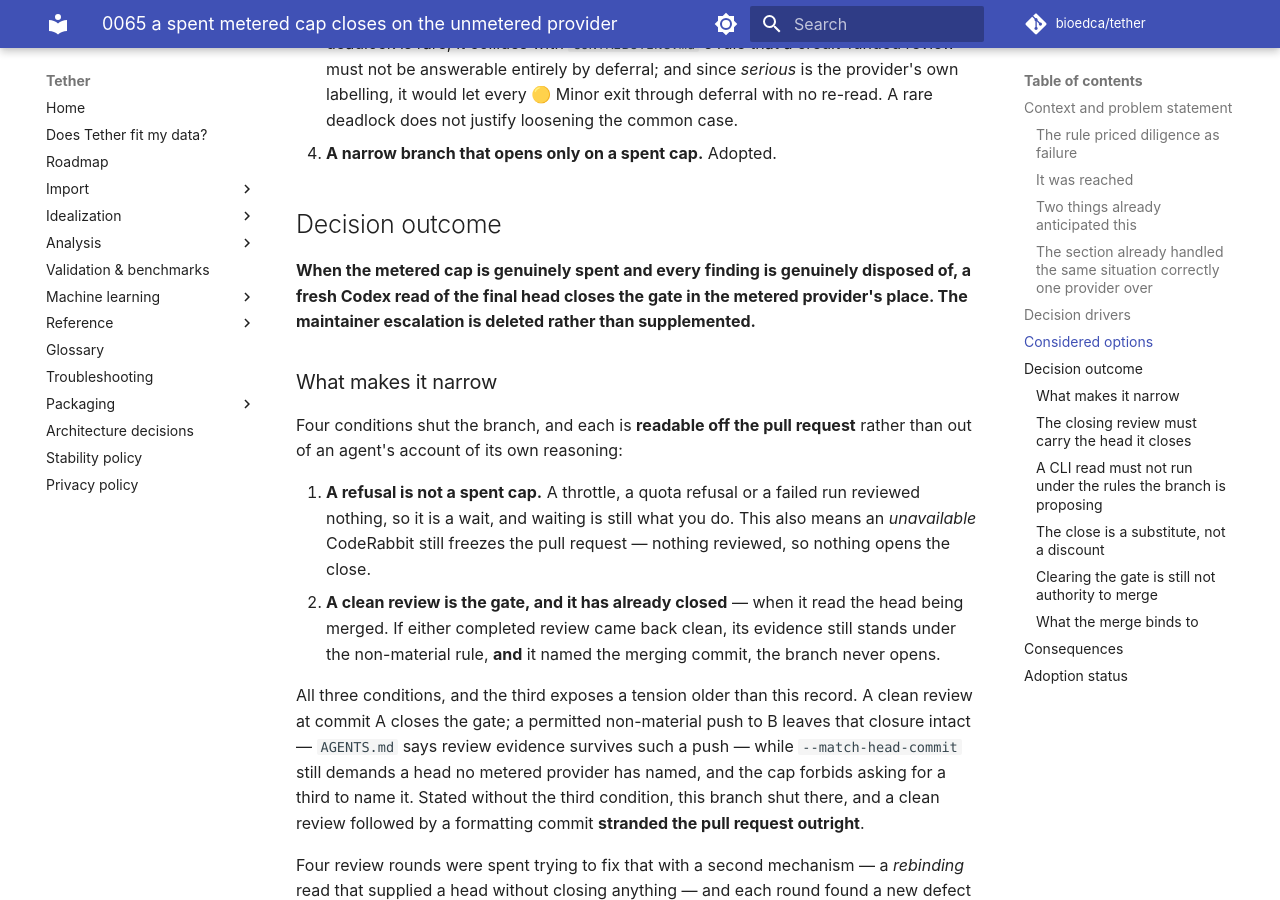
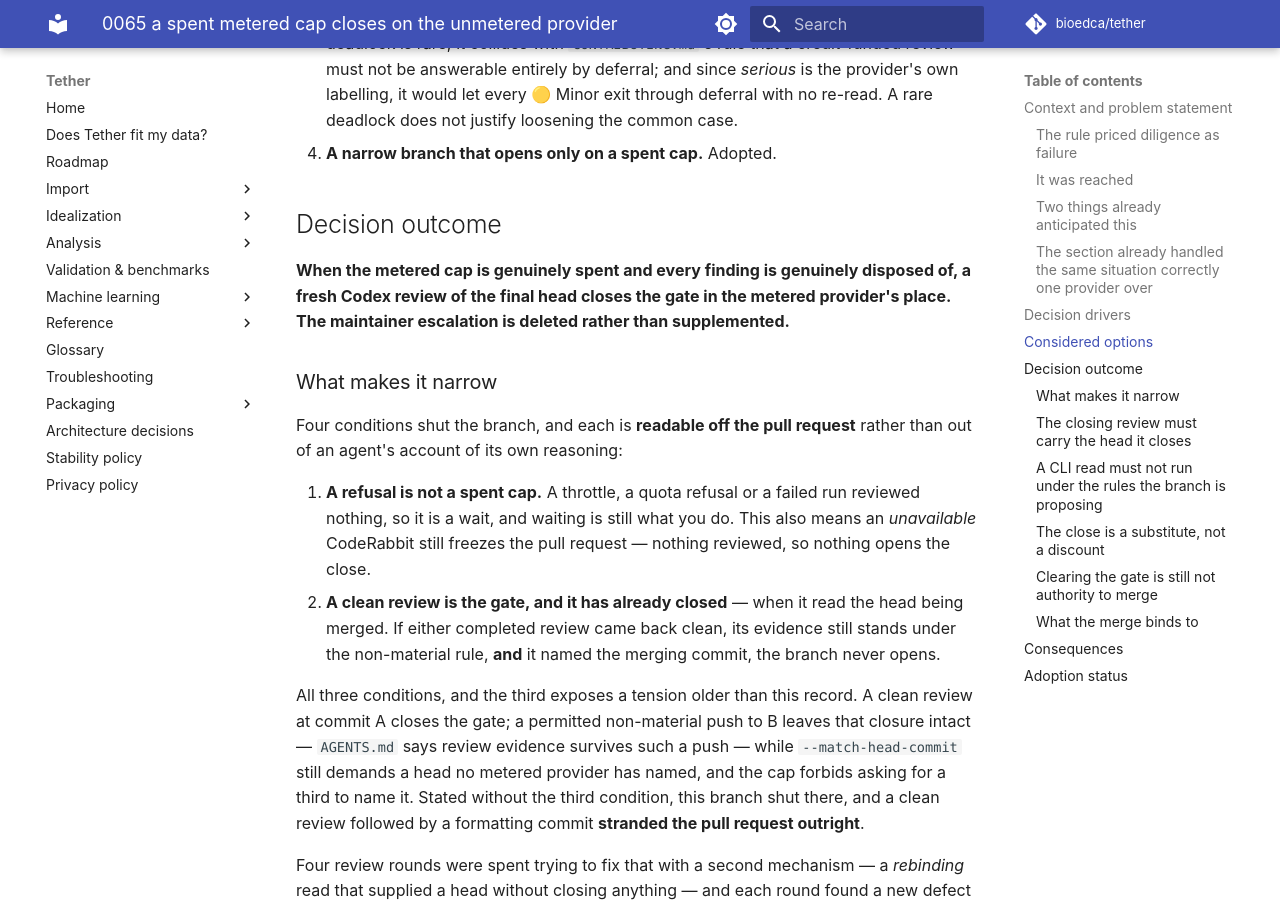
Before and after one commit to bioedca/tether, an MkDocs documentation site: the page built from docs/adr/0065-a-spent-metered-cap-closes-on-the-unmetered-provider.md, in a window 1280 px wide and 900 px high, scrolled down 3128 px. Built offline with MkDocs 1.6.1 and Material for MkDocs 9.7.7, drawn with Linux system fonts in a browser that asks for light colours; comment, search, counter and statistics services are not loaded; the version menu is left out.

Commit message:
docs(agents): finish the rename the line-based grep could not see
Codex round on c28052c, one P1: four instances of the closer described as a
"Codex read" survived the normalisation commit -- CONTRIBUTING.md:17 and :265,
ADR-0065:115, and the PR template's Review-complete item.

The mechanism is worth recording because it will recur. My sweep grepped for
"closing read" and "fresh Codex read of the final head" line by line. All four
survivors are LINE-WRAPPED -- "a fresh Codex\nread of the final head" -- so no
line contains the phrase and grep reported clean on a file that was not. A prose
audit over wrapped text has to match across newlines; this one now does, with a
regex allowing arbitrary whitespace between the words, and it found the three the
line-based pass missed plus one more phrasing Codex had not cited.

Final audit across all eight rule-stating files leaves exactly one "Codex reads",
in .greptile/README.md -- "Codex reads the diff before any metered provider does"
-- which is about lane order and is correct.

This is the second time on this pull request that a sweep I ran to prevent the
next finding became the next finding. The first was fixing the cited line instead
of its mirrors; this is matching the cited spelling instead of the concept.

Local gates: 2939 passed, 19 skipped, 34 deselected; mkdocs --strict green.

```diff
--- a/docs/adr/0065-a-spent-metered-cap-closes-on-the-unmetered-provider.md
+++ b/docs/adr/0065-a-spent-metered-cap-closes-on-the-unmetered-provider.md
@@ -112,7 +112,7 @@ Greptile rather than inventing a principle for it.
 ## Decision outcome
 
 **When the metered cap is genuinely spent and every finding is genuinely disposed of, a fresh Codex
-read of the final head closes the gate in the metered provider's place. The maintainer escalation is
+review of the final head closes the gate in the metered provider's place. The maintainer escalation is
 deleted rather than supplemented.**
 
 ### What makes it narrow
```
Also changed, not shown: CONTRIBUTING.md (+2 -2 lines), .github/pull_request_template.md.
